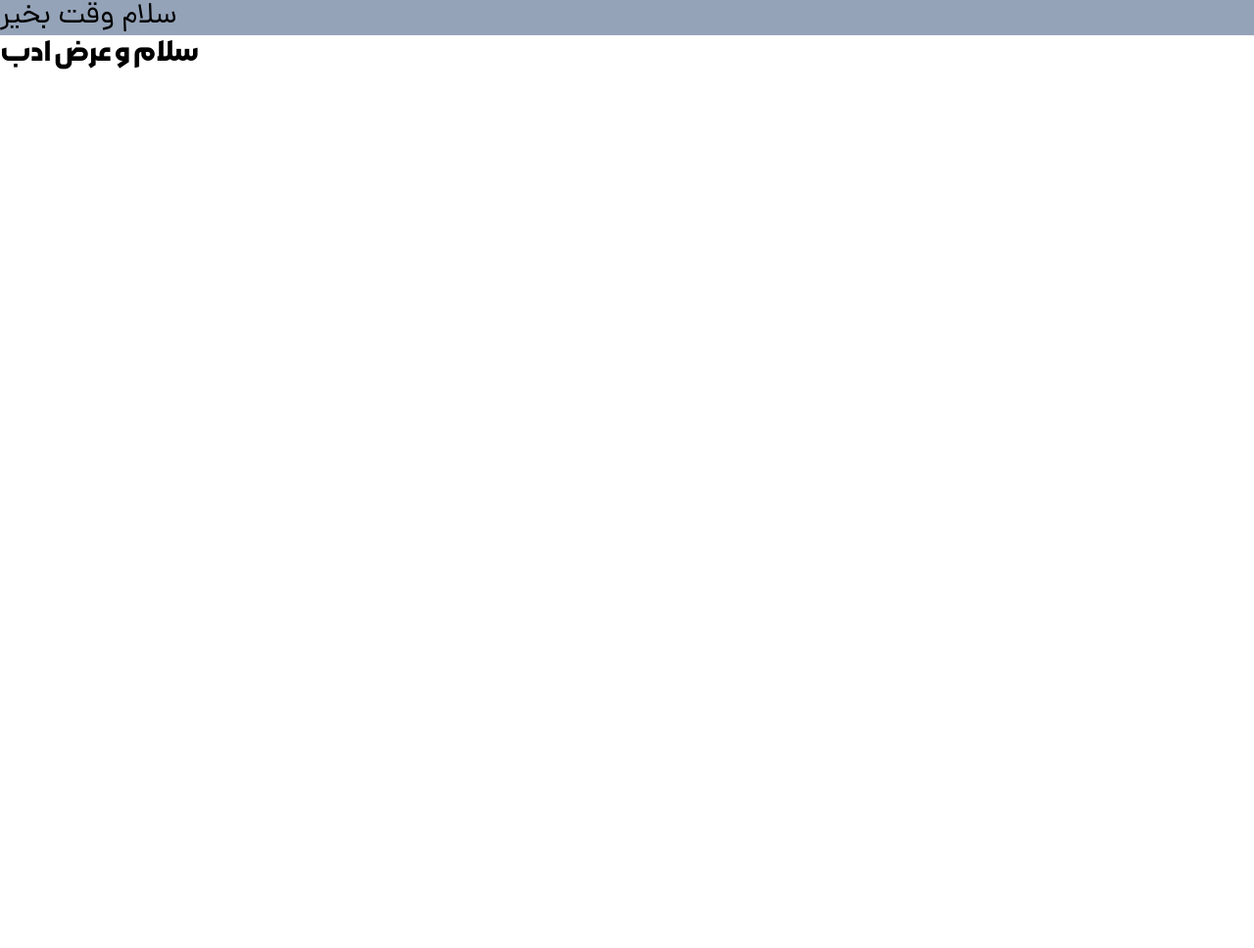
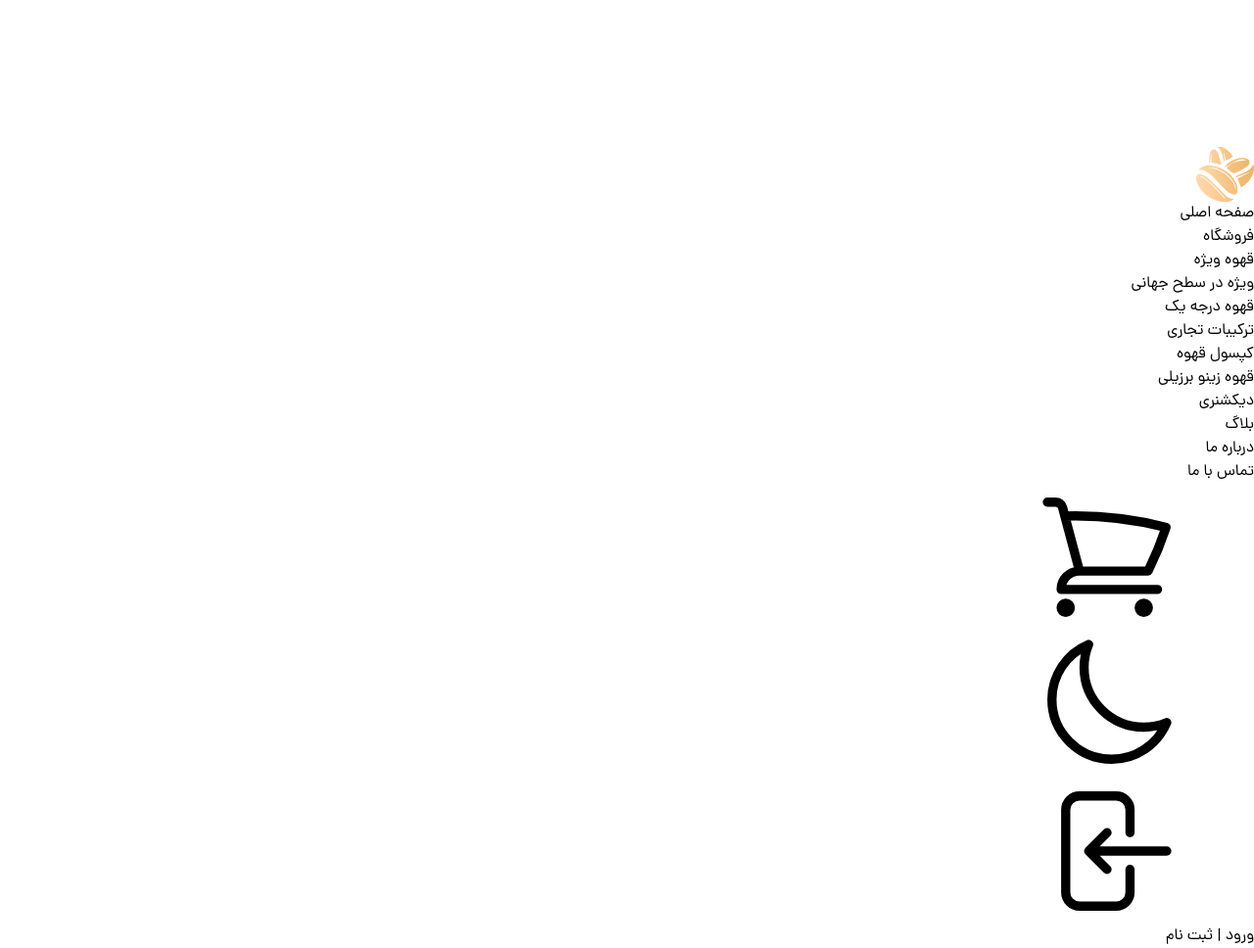
Before and after one commit to ali-gharebaghi/coffie-shop, a website: page public/index.html in a window 1280 px wide. Shown: the whole page at 98% size. Before the commit the page ends 800 px from the top, so only its background shows below. Drawn offline with Linux system fonts and the light colour scheme.

Commit message:
app.js added

```diff
--- a/public/index.html
+++ b/public/index.html
@@ -1,5 +1,5 @@
 <!DOCTYPE html>
-<html lang="en">
+<html lang="en" dir="rtl">
   <head>
     <meta charset="UTF-8" />
     <meta name="viewport" content="width=device-width, initial-scale=1.0" />
@@ -8,13 +8,122 @@
     <link rel="icon" href="./images//app-logo.png" type="images" />
   </head>
   <body class="font-Dana">
-    <h1 class="text-3xl font-Dana bg-slate-400">سلام وقت بخیر</h1>
-    <h1 class="text-3xl font-MorabbaBold">سلام و عرض ادب </h1>
+    <svg>
+      <symbol id="shopping-cart">
+        <svg
+          xmlns="http://www.w3.org/2000/svg"
+          fill="none"
+          viewBox="0 0 24 24"
+          stroke-width="1.5"
+          stroke="currentColor"
+        >
+          <path
+            stroke-linecap="round"
+            stroke-linejoin="round"
+            d="M2.25 3h1.386c.51 0 .955.343 1.087.835l.383 1.437M7.5 14.25a3 3 0 00-3 3h15.75m-12.75-3h11.218c1.121-2.3 2.1-4.684 2.924-7.138a60.114 60.114 0 00-16.536-1.84M7.5 14.25L5.106 5.272M6 20.25a.75.75 0 11-1.5 0 .75.75 0 011.5 0zm12.75 0a.75.75 0 11-1.5 0 .75.75 0 011.5 0z"
+          />
+        </svg>
+      </symbol>
+      <symbol id="moon">
+        <svg
+          xmlns="http://www.w3.org/2000/svg"
+          fill="none"
+          viewBox="0 0 24 24"
+          stroke-width="1.5"
+          stroke="currentColor"
+          class="w-6 h-6"
+        >
+          <path
+            stroke-linecap="round"
+            stroke-linejoin="round"
+            d="M21.752 15.002A9.718 9.718 0 0118 15.75c-5.385 0-9.75-4.365-9.75-9.75 0-1.33.266-2.597.748-3.752A9.753 9.753 0 003 11.25C3 16.635 7.365 21 12.75 21a9.753 9.753 0 009.002-5.998z"
+          />
+        </svg>
+      </symbol>
+      <symbol id="sun"><svg xmlns="http://www.w3.org/2000/svg" fill="none" viewBox="0 0 24 24" stroke-width="1.5" stroke="currentColor" >
+        <path stroke-linecap="round" stroke-linejoin="round" d="M12 3v2.25m6.364.386l-1.591 1.591M21 12h-2.25m-.386 6.364l-1.591-1.591M12 18.75V21m-4.773-4.227l-1.591 1.591M5.25 12H3m4.227-4.773L5.636 5.636M15.75 12a3.75 3.75 0 11-7.5 0 3.75 3.75 0 017.5 0z" />
+      </svg>
+      </symbol>
+      <symbol id="arrow-left-on-rectangle"><svg xmlns="http://www.w3.org/2000/svg" fill="none" viewBox="0 0 24 24" stroke-width="1.5" stroke="currentColor">
+        <path stroke-linecap="round" stroke-linejoin="round" d="M15.75 9V5.25A2.25 2.25 0 0013.5 3h-6a2.25 2.25 0 00-2.25 2.25v13.5A2.25 2.25 0 007.5 21h6a2.25 2.25 0 002.25-2.25V15M12 9l-3 3m0 0l3 3m-3-3h12.75" />
+      </svg>
+      </symbol>
+    </svg>
+    <header>
+      <!-- logo & menu -->
+      <nav>
+        <!-- Logo -->
+        <div>
+          <img src="./images/app-logo.png" alt="golden coffee" />
+        </div>
+        <!-- Menu -->
+        <ul>
+          <li>
+            <a href="#">صفحه اصلی</a>
+          </li>
+          <!-- Has sub -->
+          <li>
+            <a href="#">فروشگاه</a>
+            <!-- Submenu -->
+            <ul>
+              <li>
+                <a href="#">قهوه ویژه</a>
+              </li>
+              <li>
+                <a href="#">ویژه در سطح جهانی</a>
+              </li>
+              <li>
+                <a href="#">قهوه درجه یک</a>
+              </li>
+              <li>
+                <a href="#">ترکیبات تجاری</a>
+              </li>
+              <li>
+                <a href="#">کپسول قهوه</a>
+              </li>
+              <li>
+                <a href="#">قهوه زینو برزیلی</a>
+              </li>
+            </ul>
+          </li>
+          <li>
+            <a href="#">دیکشنری</a>
+          </li>
+          <li>
+            <a href="#">بلاگ</a>
+          </li>
+          <li>
+            <a href="#">درباره ما</a>
+          </li>
+          <li>
+            <a href="#">تماس با ما</a>
+          </li>
+        </ul>
+      </nav>
+      <!-- Cart & Theme Toggle & Login Link -->
+      <div>
+        <!-- cart -->
+        <div>
+          <svg>
+            <use xlink:href="#shopping-cart"></use>
+          </svg>
+        </div>
+        <!-- Theme Switch Btn -->
+        <div>
+          <svg>
+            <use xlink:href="#moon"></use>
+          </svg>
+        </div>
+        <!-- Login -->
+        <a href="#">
+          <svg>
+            <use xlink:href="#arrow-left-on-rectangle"></use>
+          </svg>
+          ورود | ثبت نام
+        </a>
+      </div>
+    </header>
 
-
-
-
-
-    <script></script>
+    <script src="./script/app.js"></script>
   </body>
 </html>
```
Also changed, not shown: public/script/app.js (added).
